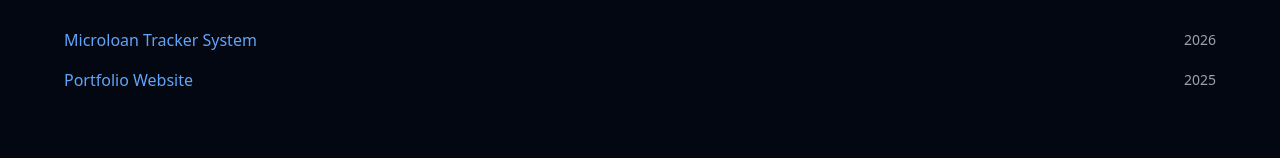
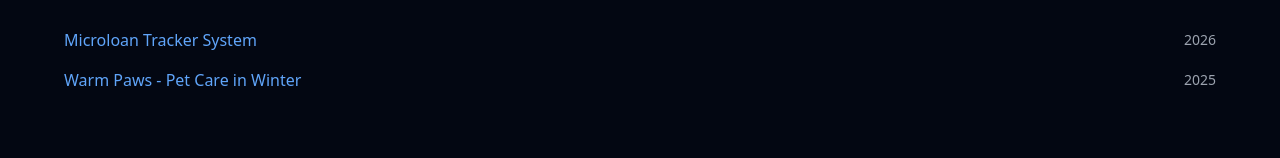
Before and after one commit to nswarnob/my_portfolio, a React (Vite) app: page /projects in a window 1280 px wide. Shown: the part 212-370 px from the top of the page. Built offline with nearby package versions, Linux system fonts and the light colour scheme.

Commit message:
data update

```diff
--- a/src/components/Education.jsx
+++ b/src/components/Education.jsx
@@ -26,7 +26,10 @@ const Education = () => {
   };
 
   return (
-    <section id="education" className="py-8 sm:py-12 lg:py-16 px-4 sm:px-6 lg:px-8">
+    <section
+      id="education"
+      className="py-8 sm:py-12 lg:py-16 px-4 sm:px-6 lg:px-8"
+    >
       <div className="max-w-6xl mx-auto">
         <motion.h2
           initial={{ opacity: 0 }}
--- a/src/components/Experience.jsx
+++ b/src/components/Experience.jsx
@@ -7,7 +7,10 @@ const Experience = () => {
   if (!experience || experience.length === 0) return null;
 
   return (
-    <section id="experience" className="py-8 sm:py-12 lg:py-16 px-4 sm:px-6 lg:px-8">
+    <section
+      id="experience"
+      className="py-8 sm:py-12 lg:py-16 px-4 sm:px-6 lg:px-8"
+    >
       <div className="max-w-6xl mx-auto">
         <motion.h2
           initial={{ opacity: 0 }}
--- a/src/components/Footer.jsx
+++ b/src/components/Footer.jsx
@@ -4,7 +4,10 @@ import { data } from "../data/portfolioData";
 const Footer = () => {
   const year = new Date().getFullYear();
   const githubUsername =
-    data.socials.find((s) => s.name === "GitHub")?.url.split("/").pop() || "";
+    data.socials
+      .find((s) => s.name === "GitHub")
+      ?.url.split("/")
+      .pop() || "";
 
   return (
     <footer className="py-8 sm:py-12 px-4 sm:px-6 lg:px-8 border-t border-white/10">
--- a/src/components/Projects.jsx
+++ b/src/components/Projects.jsx
@@ -8,7 +8,10 @@ const Projects = () => {
   if (!projects || projects.length === 0) return null;
 
   return (
-    <section id="projects" className="py-8 sm:py-12 lg:py-16 px-4 sm:px-6 lg:px-8">
+    <section
+      id="projects"
+      className="py-8 sm:py-12 lg:py-16 px-4 sm:px-6 lg:px-8"
+    >
       <div className="max-w-6xl mx-auto">
         <motion.h2
           initial={{ opacity: 0 }}
--- a/src/data/portfolioData.js
+++ b/src/data/portfolioData.js
@@ -24,6 +24,11 @@ export const data = {
       icon: "FiYoutube",
       url: "https://youtube.com/@nswarnob",
     },
+    {
+      name: "Medium",
+      icon: "FiMedium",
+      url: "https://nswarnob.medium.com",
+    },
   ],
 
   skills: [
@@ -40,14 +45,14 @@ export const data = {
       company: "Fiverr",
       role: "Web Developer",
       badge: "Level 1 Seller",
-      dates: "Dec 2025 - Present",
+      dates: "Dec 2022 - Present",
       logo: "https://www.fiverr.com/favicon.ico",
     },
     {
       company: "Issa Snack Or Put It Back",
       role: "Website Manager",
-      dates: "Jan 2023 - Nov 2025",
-      logo: "https://www.issasnackorputitback.com/favicon.ico",
+      dates: "Jul 2025 - Present",
+      logo: "https://icons.duckduckgo.com/ip2/www.issasnackorputitback.com.ico",
     },
   ],
 
@@ -56,23 +61,23 @@ export const data = {
       title: "Microloan Tracker System",
       dates: "2026",
       description:
-        "A comprehensive web application for managing microloans with real-time tracking and financial analytics.",
+        "LoanLink is a full-stack web application designed to streamline the process of microloan requests, review, approval, and management for small financial organizations, NGOs, and microloan providers. It features a user-friendly interface for borrowers to submit loan applications, and an admin dashboard for staff to review and manage these applications efficiently.",
       image:
         "https://images.unsplash.com/photo-1552664730-d307ca884378?w=600&h=400&fit=crop",
       technologies: ["React", "Node.js", "MongoDB", "Tailwind CSS"],
       liveUrl: "https://mrats-client.vercel.app/",
-      repoUrl: "https://github.com/nswarnob/project",
+      repoUrl: "https://github.com/nswarnob/mrats-client.git",
     },
     {
-      title: "Portfolio Website",
+      title: "Warm Paws - Pet Care in Winter",
       dates: "2025",
       description:
-        "Modern portfolio website built with prasen.dev style - minimal, dark theme with meteor background animations.",
+        " Warm Paws is a comprehensive pet care web application that provides pet owners with a platform to manage their pets' health, schedule appointments, and access resources for pet care. The application features a user-friendly interface for pet owners to create profiles for their pets, track their health records, and receive reminders for vaccinations and appointments. Additionally, it includes a directory of local veterinarians and pet care services.",
       image:
         "https://images.unsplash.com/photo-1517694712202-14dd9538aa97?w=600&h=400&fit=crop",
       technologies: ["React", "Vite", "Tailwind CSS", "Framer Motion"],
-      liveUrl: "https://nswarnob.dev",
-      repoUrl: "https://github.com/nswarnob/my-portfolio",
+      liveUrl: "https://nswarnob.github.io/pet-care-in-winter/",
+      repoUrl: "https://github.com/nswarnob/pet-care-in-winter.git",
     },
   ],
 
@@ -81,7 +86,13 @@ export const data = {
       name: "Sylhet International University",
       degree: "B.Sc. in Computer Science",
       years: "2025-Present",
-      logo: "https://www.siu.edu.bd/assets/img/logo.png",
+      logo: "https://www.siu.edu.bd/siu/img/logo.png",
+    },
+    {
+      name: "Sylhet Polytechnic Institute",
+      degree: "Diploma in Computer Technology",
+      years: "2020-2024",
+      logo: "https://sylhet.polytech.gov.bd/site-assets/images/logo.png",
     },
   ],
 
```
Also changed, not shown: src/components/Contact.jsx (+7 -2 lines), vite.config.js (+4 -4 lines), 1 other file (tests, documents, lock files or other folders).
